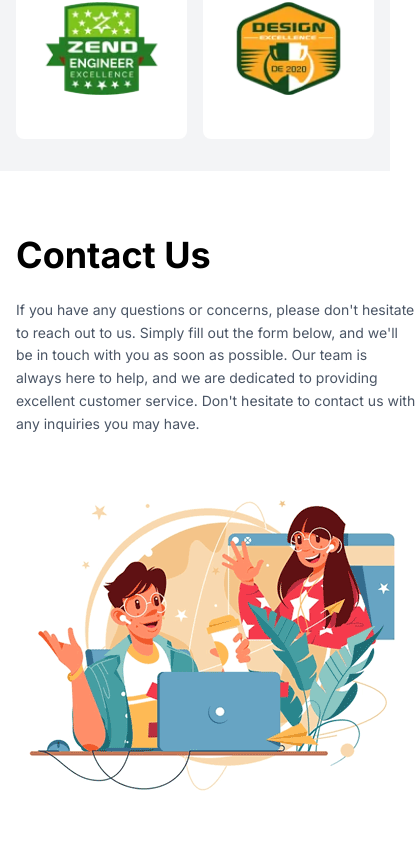
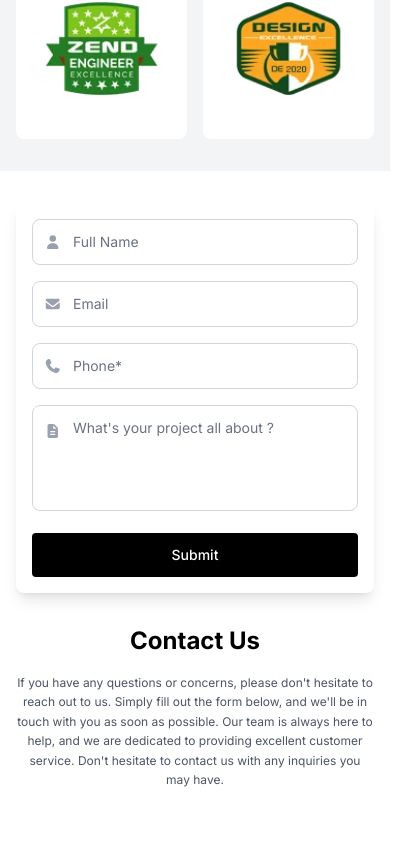
Before and after one commit to muhammadammar33/texturadigitals, a Next.js app: page /about in a window 390 px wide. Shown: the part 4422-5264 px from the top of the page, 416 px wide, since content can reach past the window. Built offline with nearby package versions, Linux system fonts and the light colour scheme; a web font is replaced by a local one.

Commit message:
All Done

```diff
--- a/components/ContactUs.jsx
+++ b/components/ContactUs.jsx
@@ -28,16 +28,16 @@ export default function ContactUs() {
   };
 
   return (
-    <div className="py-16 px-4">
+    <div className="py-8 sm:py-12 lg:py-16 px-4">
       <div className="max-w-7xl mx-auto">
-        <div className="grid lg:grid-cols-2 gap-12 items-center">
+        <div className="grid lg:grid-cols-2 gap-8 lg:gap-12 items-center">
           {/* Left Side - Content and Illustration */}
-          <div className="space-y-8">
+          <div className="space-y-6 lg:space-y-8 order-2 lg:order-1">
             <div>
-              <h1 className="text-4xl lg:text-5xl font-bold text-black mb-6">
+              <h1 className="text-2xl sm:text-3xl lg:text-4xl xl:text-5xl font-bold text-black mb-4 lg:mb-6 text-center lg:text-left">
                 Contact Us
               </h1>
-              <p className="text-gray-600 leading-relaxed text-sm">
+              <p className="text-gray-600 leading-relaxed text-xs sm:text-sm text-center lg:text-left">
                 If you have any questions or concerns, please don't hesitate to
                 reach out to us. Simply fill out the form below, and we'll be in
                 touch with you as soon as possible. Our team is always here to
@@ -49,25 +49,25 @@ export default function ContactUs() {
 
             {/* Illustration */}
             <div className="flex justify-center">
-              <div className="relative w-100 h-100">
+              <div className="relative w-full max-w-sm sm:max-w-md lg:max-w-lg">
                 <Image
                   src="/assets/Contact-Us.gif"
                   alt="Contact Us Illustration"
-                  width={800}
-                  height={600}
-                  className="object-contain"
+                  width={400}
+                  height={300}
+                  className="object-contain w-full h-auto"
                 />
               </div>
             </div>
           </div>
 
           {/* Right Side - Contact Form */}
-          <div className="bg-white rounded-lg shadow-lg p-8">
-            <form onSubmit={handleSubmit} className="space-y-6">
+          <div className="bg-white rounded-lg shadow-lg p-4 sm:p-6 lg:p-8 order-1 lg:order-2">
+            <form onSubmit={handleSubmit} className="space-y-4 sm:space-y-6">
               {/* Name and Email Row */}
-              <div className="grid md:grid-cols-2 gap-4">
+              <div className="grid grid-cols-1 sm:grid-cols-2 gap-4">
                 <div className="relative">
-                  <div className="absolute left-3 top-1/2 transform -translate-y-1/2 text-gray-400">
+                  <div className="absolute left-3 top-1/2 transform -translate-y-1/2 text-gray-400 text-sm">
                     <FontAwesomeIcon icon={faUser} />
                   </div>
                   <input
@@ -76,13 +76,13 @@ export default function ContactUs() {
                     placeholder="Full Name"
                     value={formData.fullName}
                     onChange={handleInputChange}
-                    className="w-full pl-10 pr-4 py-3 border border-gray-300 rounded-lg focus:outline-none focus:ring-2 focus:ring-red-500 focus:border-transparent placeholder-gray-500"
+                    className="w-full pl-10 pr-4 py-3 border border-gray-300 rounded-lg focus:outline-none focus:ring-2 focus:ring-red-500 focus:border-transparent placeholder-gray-500 text-sm sm:text-base"
                     required
                   />
                 </div>
 
                 <div className="relative">
-                  <div className="absolute left-3 top-1/2 transform -translate-y-1/2 text-gray-400">
+                  <div className="absolute left-3 top-1/2 transform -translate-y-1/2 text-gray-400 text-sm">
                     <FontAwesomeIcon icon={faEnvelope} />
                   </div>
                   <input
@@ -91,7 +91,7 @@ export default function ContactUs() {
                     placeholder="Email"
                     value={formData.email}
                     onChange={handleInputChange}
-                    className="w-full pl-10 pr-4 py-3 border border-gray-300 rounded-lg focus:outline-none focus:ring-2 focus:ring-red-500 focus:border-transparent placeholder-gray-500"
+                    className="w-full pl-10 pr-4 py-3 border border-gray-300 rounded-lg focus:outline-none focus:ring-2 focus:ring-red-500 focus:border-transparent placeholder-gray-500 text-sm sm:text-base"
                     required
                   />
                 </div>
@@ -99,7 +99,7 @@ export default function ContactUs() {
 
               {/* Phone */}
               <div className="relative">
-                <div className="absolute left-3 top-1/2 transform -translate-y-1/2 text-gray-400">
+                <div className="absolute left-3 top-1/2 transform -translate-y-1/2 text-gray-400 text-sm">
                   <FontAwesomeIcon icon={faPhone} />
                 </div>
                 <input
@@ -108,14 +108,14 @@ export default function ContactUs() {
                   placeholder="Phone*"
                   value={formData.phone}
                   onChange={handleInputChange}
-                  className="w-full pl-10 pr-4 py-3 border border-gray-300 rounded-lg focus:outline-none focus:ring-2 focus:ring-red-500 focus:border-transparent placeholder-gray-500"
+                  className="w-full pl-10 pr-4 py-3 border border-gray-300 rounded-lg focus:outline-none focus:ring-2 focus:ring-red-500 focus:border-transparent placeholder-gray-500 text-sm sm:text-base"
                   required
                 />
               </div>
 
               {/* Project Description */}
               <div className="relative">
-                <div className="absolute left-3 top-4 text-gray-400">
+                <div className="absolute left-3 top-4 text-gray-400 text-sm">
                   <FontAwesomeIcon icon={faFileText} />
                 </div>
                 <textarea
@@ -123,15 +123,15 @@ export default function ContactUs() {
                   placeholder="What's your project all about ?"
                   value={formData.project}
                   onChange={handleInputChange}
-                  rows={6}
-                  className="w-full pl-10 pr-4 py-3 border border-gray-300 rounded-lg focus:outline-none focus:ring-2 focus:ring-red-500 focus:border-transparent resize-none placeholder-gray-500"
+                  rows={4}
+                  className="w-full pl-10 pr-4 py-3 border border-gray-300 rounded-lg focus:outline-none focus:ring-2 focus:ring-red-500 focus:border-transparent resize-none placeholder-gray-500 text-sm sm:text-base"
                 />
               </div>
 
               {/* Submit Button */}
               <button
                 type="submit"
-                className="w-full bg-black text-white py-3 px-6 rounded-sm font-medium hover:bg-red-500 hover:text-black transition-colors duration-300"
+                className="w-full bg-black text-white py-3 sm:py-4 px-6 rounded-sm font-medium hover:bg-red-500 hover:text-black transition-colors duration-300 text-sm sm:text-base"
               >
                 Submit
               </button>
```
